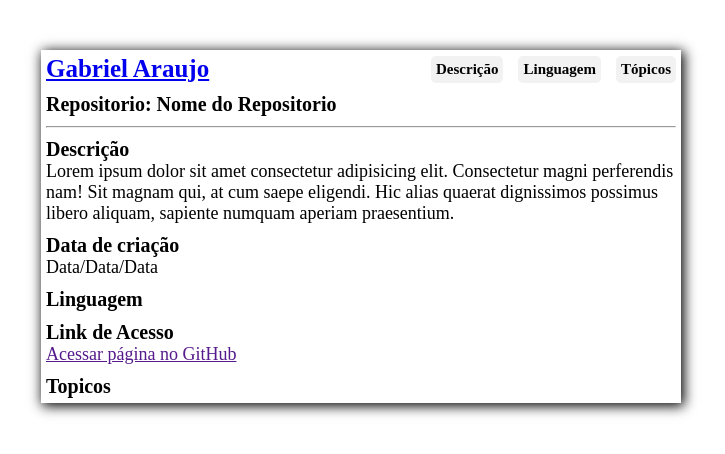
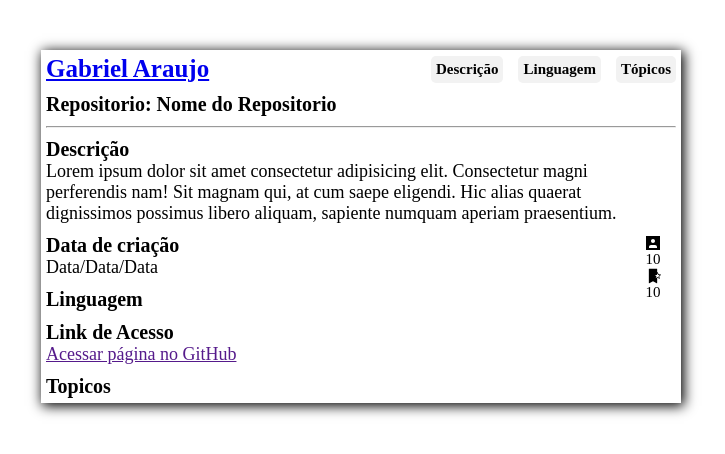
Before and after one commit to gabrielaaraujodev/Trabalho-Final, a plain HTML site: page repo.html in a window 1280 px wide. Shown: the whole page, without its empty margins (279-1004 px from the left). Drawn offline with Linux system fonts and the light colour scheme; no server answers.

Commit message:
Puxando dados de fav e seg da API

```diff
--- a/repo.html
+++ b/repo.html
@@ -22,6 +22,7 @@
     </div>
     <h4>Repositorio: <span>Nome do Repositorio</span></h4>
     <hr>
+    <div id="adjustIcons">
       <main>
         <div id="descricao">
           <h5>Descrição</h5>
@@ -48,6 +49,11 @@
           </ul>
         </div>
       </main>
+      <aside>
+        <img src="svg/repoSeg.svg" ><span id="seguidores">10</span>
+        <img src="svg/Favoritos.svg" ><span id="favoritos">10</span>
+      </aside>
+    </div>
   </div>
 
   <script src="repo.js"></script>
--- a/repo.js
+++ b/repo.js
@@ -20,6 +20,8 @@ fetch(apiUrl)
   })
   .then((data) => {
     dados = data;
+    console.log("🚀 ~ .then ~ dados:", dados)
+
     changeInformatios();
   })
 
@@ -41,7 +43,8 @@ fetch(apiUrl)
 let repoName = document.getElementsByTagName('span');
 let repoDescription = document.getElementsByTagName('p');
 let repoLink = document.getElementsByTagName('a');
-
+let seguidores = document.getElementById('seguidores');
+let favoritos = document.getElementById('favoritos');
 
 function changeInformatios() {
   repoName[0].innerHTML = dados.name;
@@ -50,6 +53,8 @@ function changeInformatios() {
   let dataFormatada = (data.getDate()) + "/" + (data.getMonth()) + "/" + (data.getFullYear());
   repoDescription[1].innerHTML = dataFormatada;
   repoLink[3].href = dados.html_url;
+  seguidores.innerHTML = dados.stargazers_count;
+  favoritos.innerHTML = dados.subscribers_count;
   let languagesURL = dados.languages_url;
   let language ="";
   let maiorNumero = "";
--- a/repos.css
+++ b/repos.css
@@ -88,3 +88,16 @@ div#topicos ul {
   border-radius: .3rem;
   padding: .5rem;
 }
+
+#adjustIcons{
+  display: flex;
+  justify-content: space-between;
+  align-items: center;
+}
+
+aside {
+  display: flex;
+  flex-direction: column;
+  padding-right: 1.5rem;
+  align-items: center;
+}
```
Lines whose indentation alone changed are shown as unchanged.
